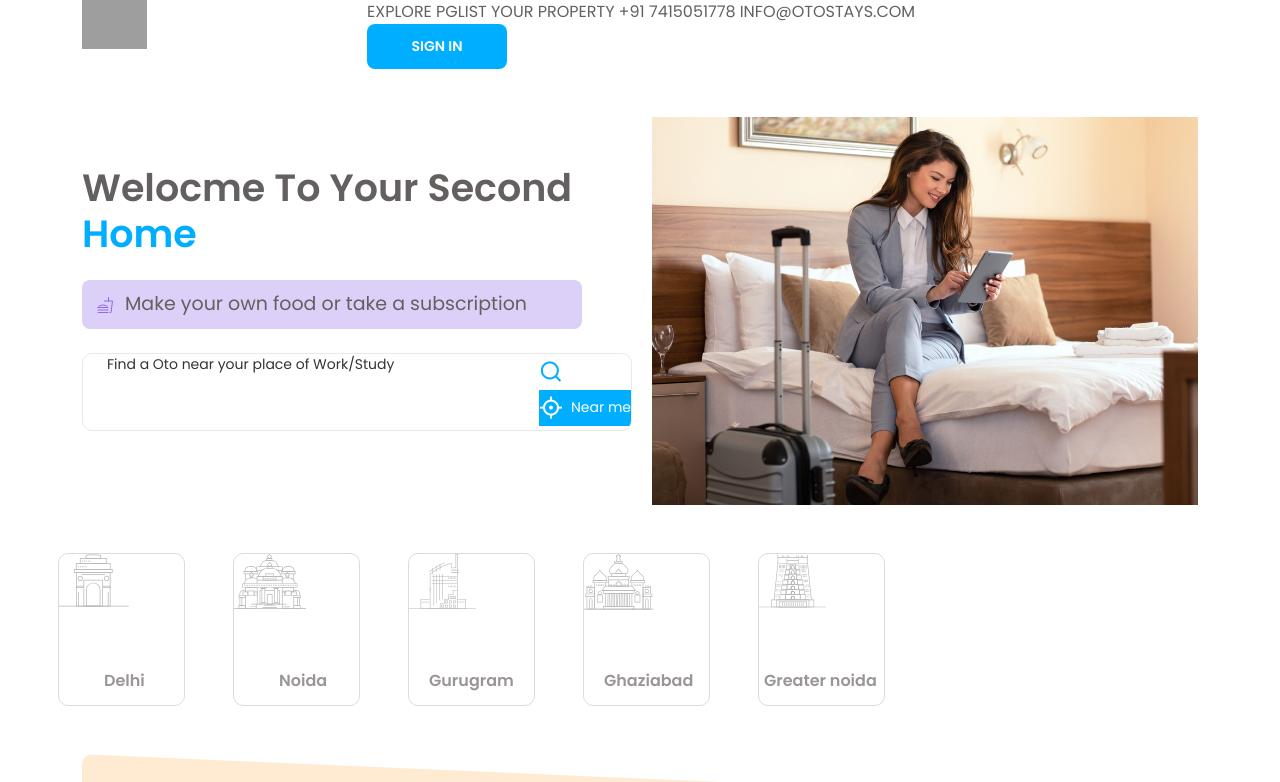
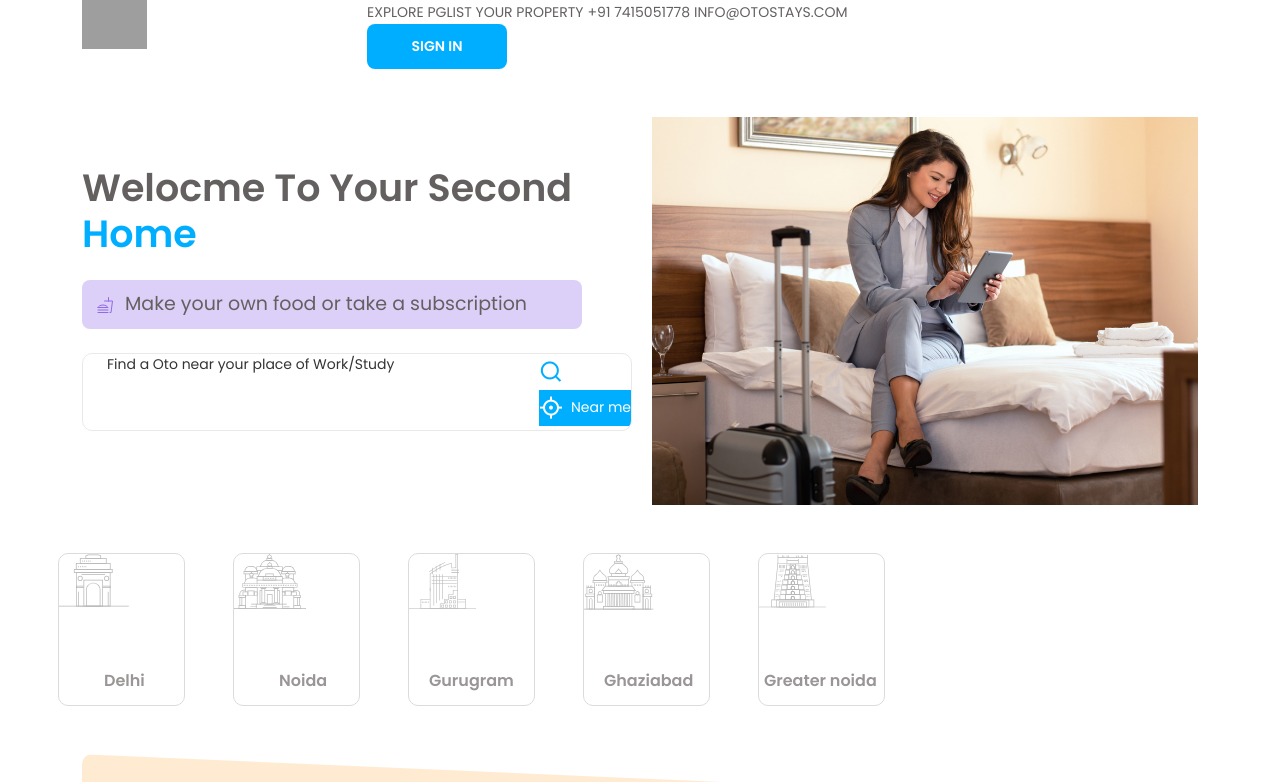
Before and after one commit to anandclicks/co-living-website, a React (Vite) app: page / in a window 1280 px wide. Shown: the top 782 px of the page. Built offline with nearby package versions, Linux system fonts and the light colour scheme; grey boxes are pictures that could not be loaded; some icons are missing; a web font is replaced by a local one.

Commit message:
one more change in navbar

```diff
--- a/src/components/Navbar/Navbar.jsx
+++ b/src/components/Navbar/Navbar.jsx
@@ -74,10 +74,10 @@ function Navbar() {
         <div className="col-6 d-none col-md-2 d-lg-flex  col-lg-9 NavRigth flex items-center justify-end">
          <div className='flex items-center gap-5'>
          <ul className='flex links text-uppercase'>
-            <Link to={'/noida'}>explore pg</Link>
-            <Link onClick={propertyFormHandle}>list your property</Link>
-            <Link><i className="fa-solid fa-phone me-1"></i>+91 7415051778</Link>
-            <Link><i className="fa-solid fa-envelope me-1"></i>info@otostays.com</Link>
+            <Link className='navLinks' to={'/noida'}>explore pg</Link>
+            <Link className='navLinks' onClick={propertyFormHandle}>list your property</Link>
+            <Link className='navLinks'><i className="fa-solid fa-phone me-1"></i>+91 7415051778</Link>
+            <Link className='navLinks'><i className="fa-solid fa-envelope me-1"></i>info@otostays.com</Link>
           </ul>
           <div className="navBtn">
           SIGN IN
--- a/src/responsvie.css
+++ b/src/responsvie.css
@@ -2,7 +2,10 @@
 
 /* for tabs  */
 @media (max-width : 1450px) {
-  .links li{
+  .navLinks{
+    font-size: 14px !important;
+  }
+  .links Link {
     font-size: 14px !important;
   }
   .links {
```
